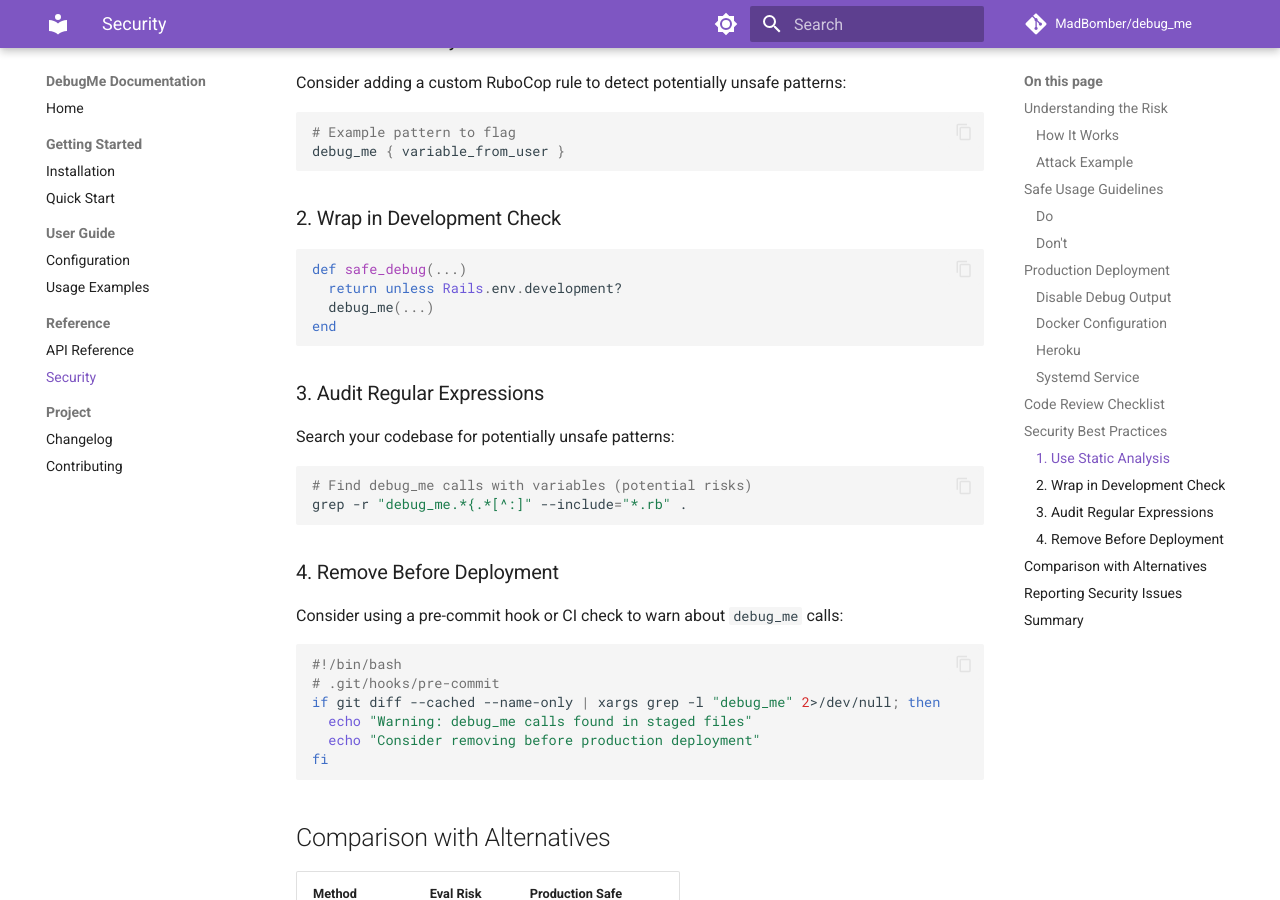
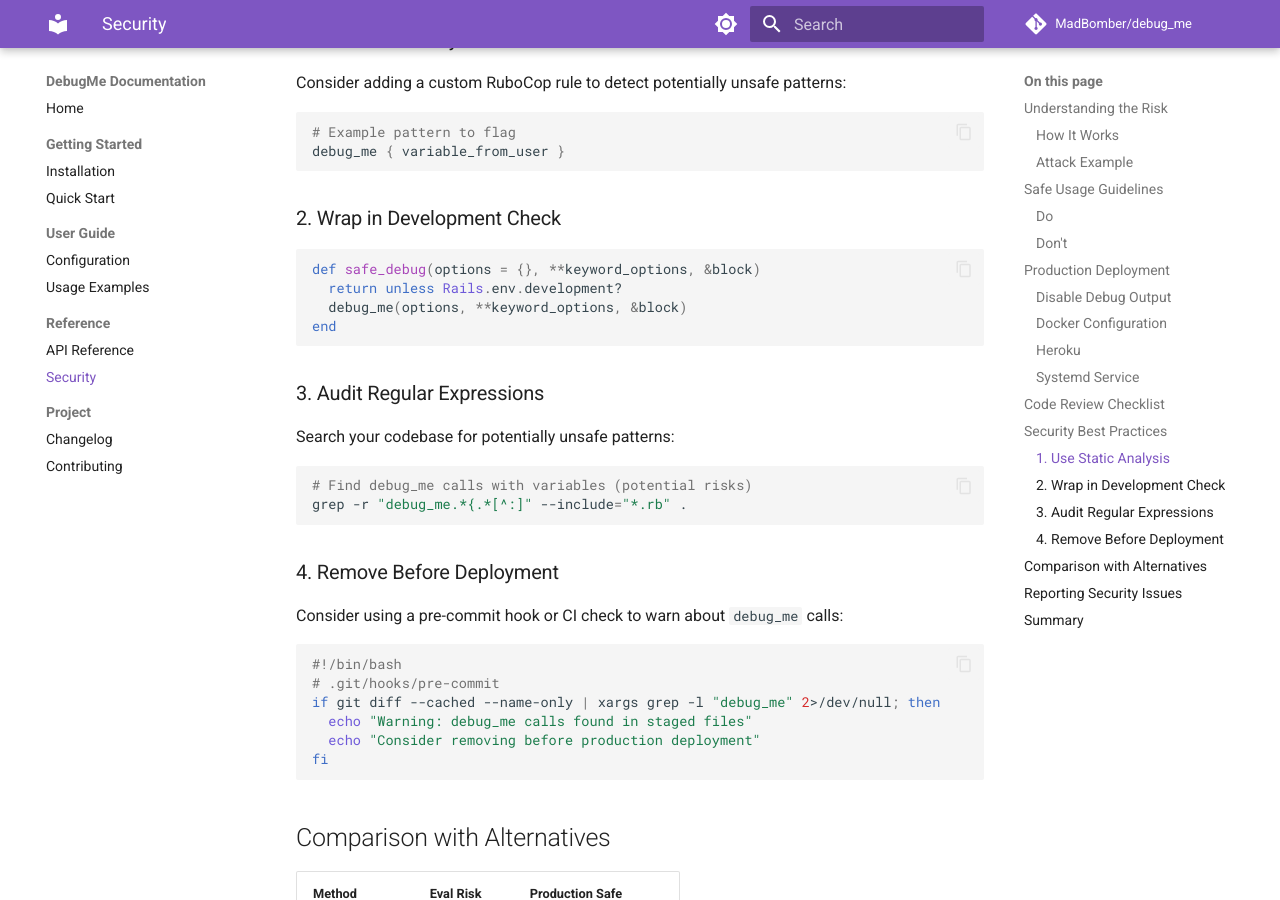
Before and after one commit to MadBomber/debug_me, an MkDocs documentation site: the page built from docs/security.md, in a window 1280 px wide and 900 px high, scrolled down 2695 px. Built offline with MkDocs 1.6.1 and Material for MkDocs 9.7.7, drawn with Linux system fonts in a browser that asks for light colours; comment, search, counter and statistics services are not loaded.

Commit message:
fix: Ruby 2.3-safe safe_debug example, tighter test

````diff
--- a/docs/security.md
+++ b/docs/security.md
@@ -121,9 +121,9 @@ debug_me { variable_from_user }
 ### 2. Wrap in Development Check
 
 ```ruby
-def safe_debug(...)
+def safe_debug(options = {}, **keyword_options, &block)
   return unless Rails.env.development?
-  debug_me(...)
+  debug_me(options, **keyword_options, &block)
 end
 ```
 
````
Also changed, not shown: CHANGELOG.md (+1 -1 lines), 1 other file.
